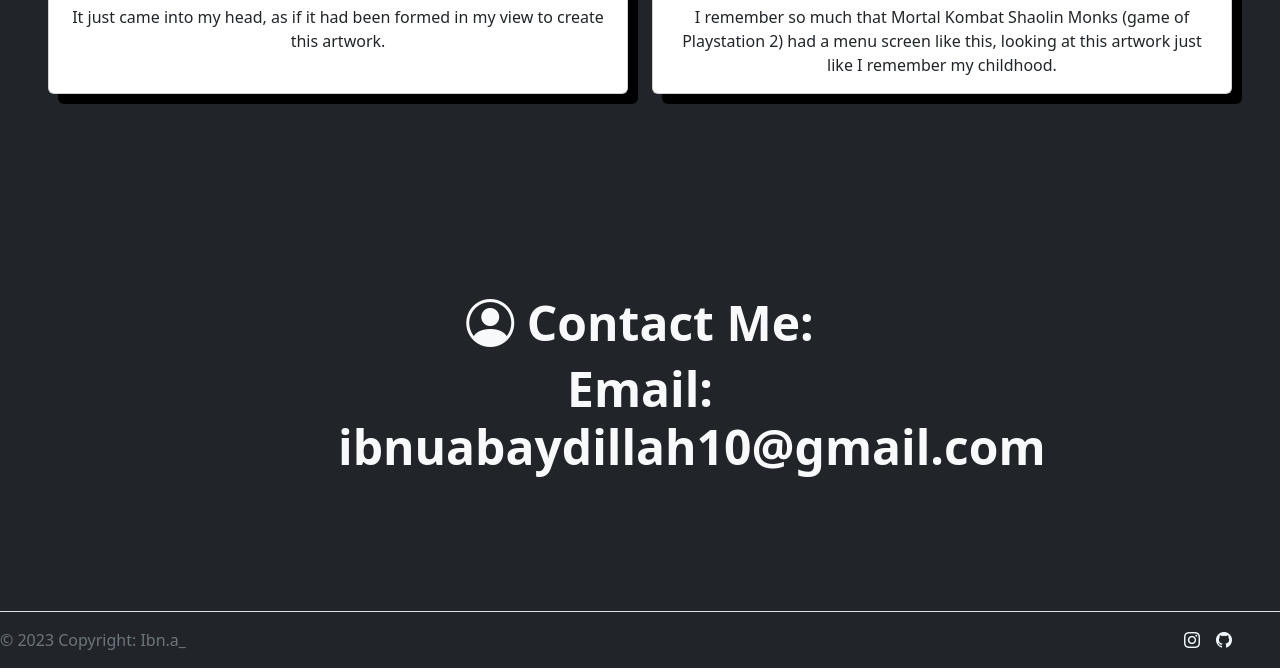
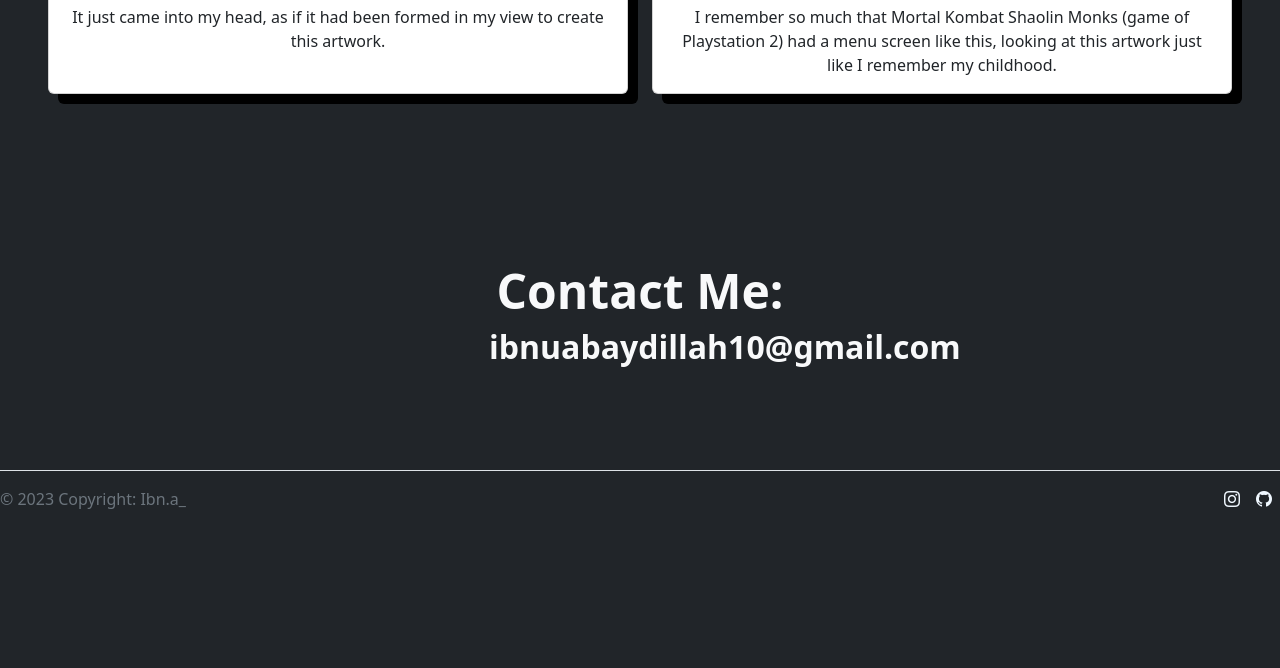
Before and after one commit to Ibnnnnz/html-portfolio, a plain HTML site: page index.html in a window 1280 px wide. Shown: the part 8514-9182 px from the top of the page. After the commit the page ends 9041 px from the top, so only its background shows below. Drawn offline with nearby package versions, Linux system fonts and the light colour scheme.

Commit message:
Add files via upload

```diff
--- a/index.html
+++ b/index.html
@@ -486,12 +486,12 @@
         </div>
     </section>
     <!-- Contact Section -->
-    <section id="contact-me" style="margin: 10vh 0vh;">
-        <div class="my-contact container-fluid" id="contact-me">
-            <div class="px-4 py-5 my-5 text-center" >
-                <h1 class="display-5 fw-bold text-body-emphasis"><i class="bi bi-person-circle"></i> Contact Me:</h1>
-                <div class="col-lg-6 mx-auto">
-                    <h2 class="display-5 fw-bold text-body-emphasis">Email: ibnuabaydillah10@gmail.com</h2>
+    <section id="contact-me" >
+        <div class="my-contact container-fluid justify-content-center align-items-center" id="contact-me">
+            <div class="px-4 py-5 my-5 text-center d-block align-items-center " >
+                <h1 class="display-5 mx-auto fw-bold text-body-emphasis align-items-center">Contact Me:</h1>
+                <div class="col-lg-3 mx-auto">
+                    <h2 class="display-lg-5 display-sm-3 fw-bold text-body-emphasis">ibnuabaydillah10@gmail.com</h2>
                 </div>
             </div>
         </div>
@@ -504,7 +504,7 @@
     <div class="col-md-4 d-flex align-items-center">
         <span class="mb-3 mb-md-0 text-muted">© 2023 Copyright: Ibn.a_</span>
     </div>
-    <ul class="nav col-md-4 justify-content-end list-unstyled d-flex px-5">
+    <ul class="nav col-md-4 justify-content-end list-unstyled d-flex px-2">
         <li class="ms-3"><a class="text-muted" href="https://www.instagram.com/ibn.a_"><i class="bi bi-instagram" style="color: aliceblue;"></i></a>
         </li>
         <li class="ms-3"><a class="text-muted" href="https://github.com/Ibnnnnz">
```
